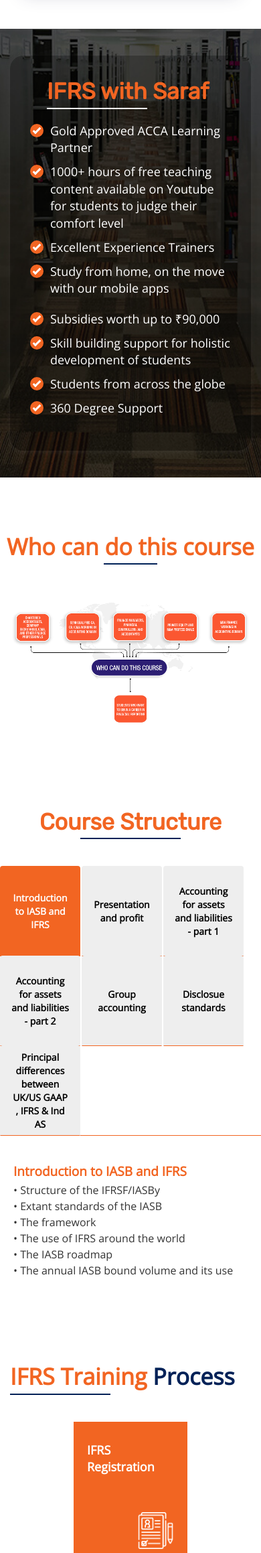
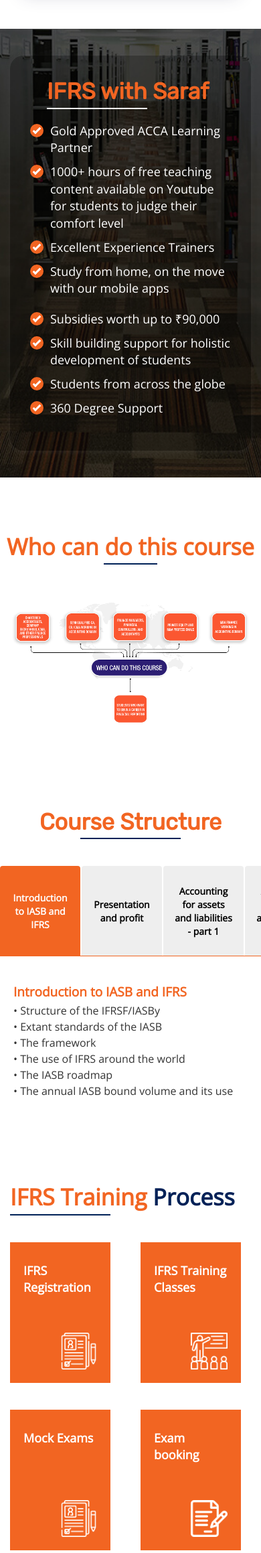
Before and after one commit to chirayatahalder/saraf, a PHP site: page /ifrs.html in a window 390 px wide. Shown: the part 2289-4608 px from the top of the page at 67% size. Run offline with PHP 8.4, Linux system fonts and the light colour scheme; some libraries are stand-ins or nearby versions; some web fonts are replaced.

Commit message:
Add files via upload

```diff
--- a/css/style.css
+++ b/css/style.css
@@ -3383,13 +3383,13 @@ filter: grayscale(0);
 		margin-bottom: 25px;
 
 	}
-	.t-process ul {
+	.t-process .row {
 		flex-direction: column;
 	}
-	.t-process ul li{
+	.t-process .row .t-process-inner{
 		margin-bottom: 40px;
 	}
-	.t-process ul li:not(:last-child):after{
+	.t-process .row .t-process-inner:not(:last-child):after{
 		transform: rotate(90deg);
 		/* right: 0%; */
 		left: 23%;
@@ -3424,15 +3424,15 @@ filter: grayscale(0);
 .t-process{
 	width: 100%;
 }
-.t-process ul{
-	list-style-type: none;
+.t-process .row{
+	/* list-style-type: none; */
 	display: flex;
 	justify-content: space-evenly;
 	align-items: center;
 }
-.t-process ul li{
+.t-process .row .t-process-inner{
 	height: 210px;
-    width: 170px;
+    width: 150px;
     display: flex;
 	text-align: left !important;
     /* justify-content: center; */
@@ -3446,13 +3446,13 @@ filter: grayscale(0);
     position: relative;
     padding: 30px 20px 20px 20px;
 }
-.t-process ul li span{
+.t-process .row .t-process-inner span{
 	position: absolute;
 	width: 55px;
 	bottom: 20px;
 	right: 20px;
 }
-.t-process ul li span img{
+.t-process .row .t-process-inner span img{
 	color: #fff;
 }
 }
@@ -3481,7 +3481,7 @@ filter: grayscale(0);
 	padding-right: 20px;
 
 } */
-.t-process ul li:hover::after{
+.t-process .row .t-process-inner:hover::after{
 	height: 70px;
 
     width: 70px;
@@ -3859,8 +3859,15 @@ filter: grayscale(0);
 		width: 100%;
 		height: 185px;
 	}
+	.t-process .row{
+		display: block;
+	}
 	.right-list{
 		margin-top: 70px;
+	}
+	.career-support ul{
+		display: flex;
+		overflow-x: scroll;
 	}
 	.about-outer{
 		margin: 10px;
@@ -3905,4 +3912,6 @@ filter: grayscale(0);
 		margin-top: 150px !important;
 	}
 }
+
+
 /* New CSS from zell */
--- a/ifrs.html
+++ b/ifrs.html
@@ -1229,13 +1229,33 @@
             <h2 class="text-left"> <strong>IFRS Training <span style="color: var(--color-blue);"> Process</span></strong>
             </h2>
             <div class="line" style="margin: 0 !important;"></div>
-            <ul class="padtop">
-                <li>IFRS Registration <span><img src="images/register.png" class="img-responsive" alt=""></span> </li>
-                <li>IFRS Training Classes <span><img src="images/training-class.png" class="img-responsive" alt=""></span></li>
-                <li>Mock Exams <span><img src="images/register.png" class="img-responsive" alt=""></span></li>
-                <li>Exam booking <span><img src="images/exam-book.png" class="img-responsive" alt=""></span></li>
-                <li>Get Diploma in IFRS <span><img src="images/diploma.png" class="img-responsive" alt=""></span></li>
-            </ul>
+            <div class="row padtop">
+                <div class="col-md-2 col-xs-6 col-sm-6">
+                    <div class="t-process-inner">
+                        IFRS Registration <span><img src="images/register.png" class="img-responsive" alt=""></span>
+                    </div>
+                </div>
+                <div class="col-md-2 col-xs-6 col-sm-6">
+                    <div class="t-process-inner">
+                        IFRS Training Classes <span><img src="images/training-class.png" class="img-responsive" alt=""></span>
+                    </div>
+                </div>
+                <div class="col-md-2 col-xs-6 col-sm-6">
+                    <div class="t-process-inner">
+                        Mock Exams <span><img src="images/register.png" class="img-responsive" alt=""></span>
+                    </div>
+                </div>
+                <div class="col-md-2 col-xs-6 col-sm-6">
+                    <div class="t-process-inner">
+                        Exam booking <span><img src="images/exam-book.png" class="img-responsive" alt=""></span>
+                    </div>
+                </div>
+                <div class="col-md-2 col-xs-6 col-sm-6">
+                    <div class="t-process-inner">
+                        Get Diploma in IFRS <span><img src="images/diploma.png" class="img-responsive" alt=""></span>
+                    </div>
+                </div>
+            </div>
         </div>
     </div>
     <!-- ===========================IFRS Training Process========================== -->
@@ -3299,6 +3319,7 @@ CALL
             }
         })
     </script> -->
+
     <!--Start of Tawk.to Script-->
     <script type="text/javascript">
         var Tawk_API = Tawk_API || {}, Tawk_LoadStart = new Date();
```
